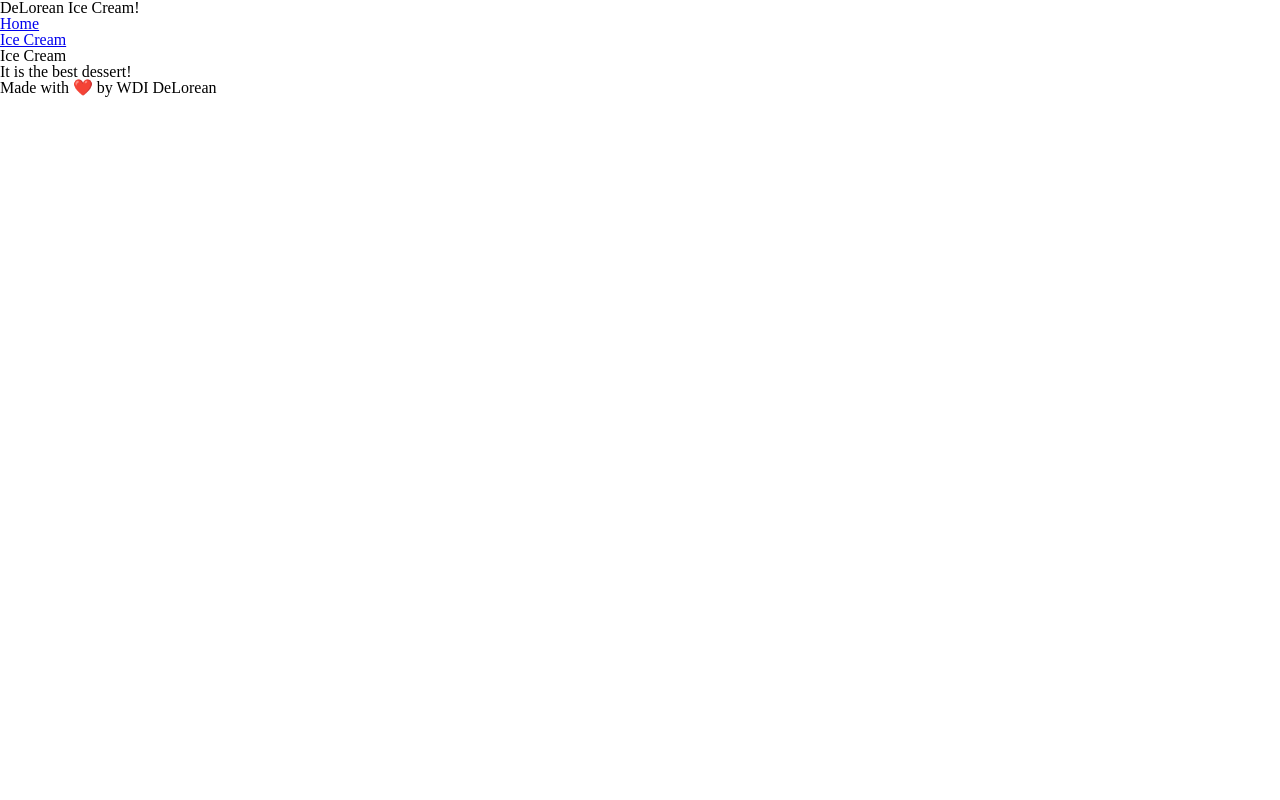
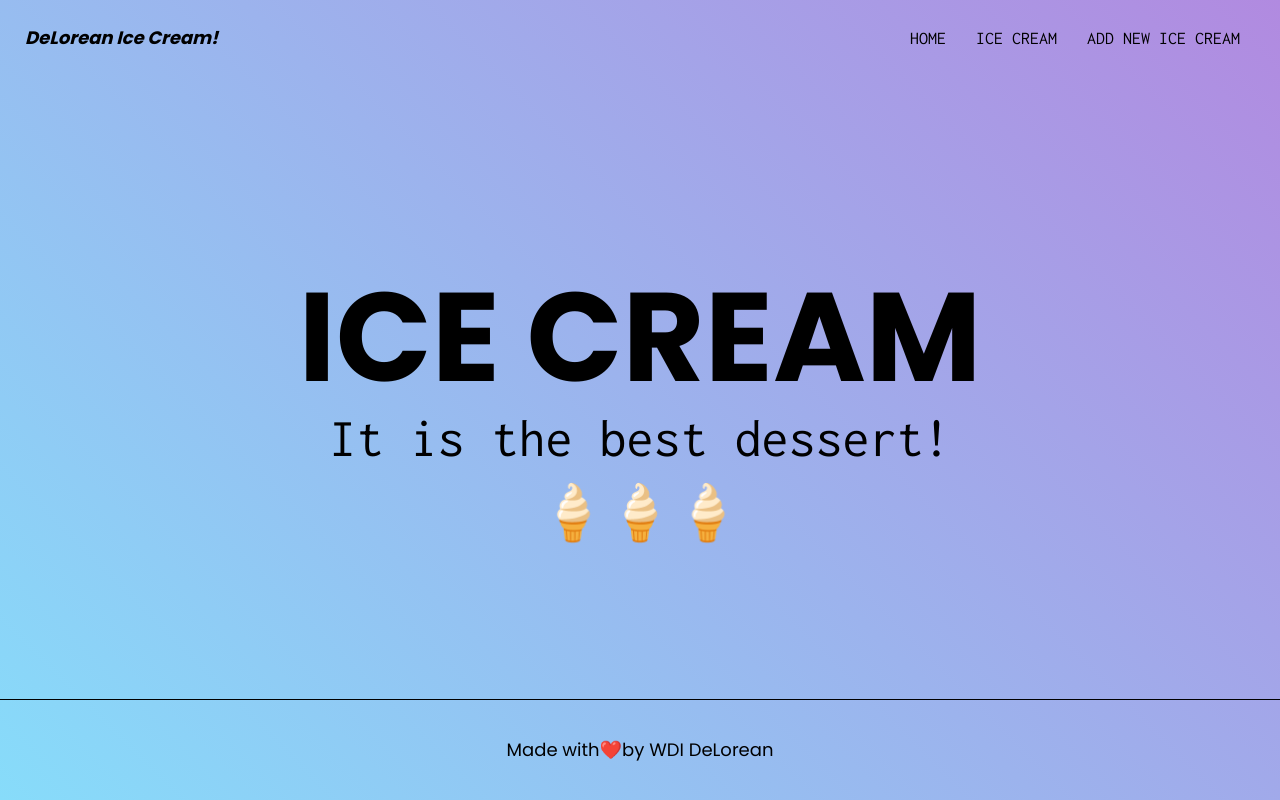
Before and after one commit to jkarlin929/ice-cream-react-full-build, a React (Create React App) app in the folder icecream-finish/client/: page / in a window 1280 px wide. Built offline with nearby package versions, Linux system fonts and the light colour scheme.

Commit message:
finish css for home

```diff
--- a/icecream-finish/client/src/App.css
+++ b/icecream-finish/client/src/App.css
@@ -1,3 +1,4 @@
+@import url('https://fonts.googleapis.com/css?family=Inconsolata|Poppins:400,700');
 html, body, div, span, applet, object, iframe,
 h1, h2, h3, h4, h5, h6, p, blockquote, pre,
 a, abbr, acronym, address, big, cite, code,
@@ -23,6 +24,7 @@ article, aside, details, figcaption, figure,
 footer, header, hgroup, menu, nav, section {
   display: block;
 }
+
 body {
   line-height: 1;
 }
@@ -41,3 +43,103 @@ table {
   border-collapse: collapse;
   border-spacing: 0;
 }
+
+
+/* J CSS */
+
+.color-one {
+  color: #F3C9DD;
+}
+
+.color-two {
+  color: #B18AE0;
+}
+
+.color-two {
+  color: #87DCFA;
+}
+
+.App {
+    /* Permalink - use to edit and share this gradient: http://colorzilla.com/gradient-editor/#87dcfa+0,b18ae0+100 */
+  background: #87dcfa; /* Old browsers */
+  background: -moz-linear-gradient(45deg, #87dcfa 0%, #b18ae0 100%); /* FF3.6-15 */
+  background: -webkit-linear-gradient(45deg, #87dcfa 0%,#b18ae0 100%); /* Chrome10-25,Safari5.1-6 */
+  background: linear-gradient(45deg, #87dcfa 0%,#b18ae0 100%); /* W3C, IE10+, FF16+, Chrome26+, Opera12+, Safari7+ */
+  filter: progid:DXImageTransform.Microsoft.gradient( startColorstr='#87dcfa', endColorstr='#b18ae0',GradientType=1 ); /* IE6-9 fallback on horizontal gradient */
+
+  min-height: 100vh;
+  display: flex;
+  flex-direction: column;
+  font-family: 'poppins', sans-serif;
+  font-size: 18px;
+  line-height: 1.4em;
+}
+
+.container {
+  display: flex;
+  flex: 1;
+}
+
+.container .home {
+  display: flex;
+  flex-direction: column;
+  flex: 1;
+  align-items: center;
+  justify-content: center;
+}
+
+.container .home h1 {
+  font-size: 7em;
+  line-height: 1.4em;
+  font-weight: 900;
+  text-transform: uppercase;
+}
+
+.container .home h3 {
+  font-size: 3em;
+  font-family: inconsolata, monospace;
+}
+
+.container .home h3:after {
+  content: '🍦🍦🍦';
+  display: block;
+  text-align: center;
+  margin-top: 50px;
+}
+
+header {
+  display: flex;
+  justify-content: space-between;
+  padding: 25px;
+}
+
+header nav ul {
+  display: flex;
+}
+
+header nav ul li a {
+  padding: 15px;
+  text-decoration: none;
+  color: black;
+  font-family: 'inconsolata', monospace;
+  text-transform: uppercase;
+  transition: 0.2s;
+}
+
+header nav ul li a:hover {
+  background-color: rgba(243, 201, 221, 0.7);
+  border-bottom: 1px solid black;
+}
+
+header .logo {
+  font-weight: 800;
+  font-style: italic;
+}
+
+footer {
+  min-height: 100px;
+  display: flex;
+  align-items: center;
+  justify-content: center;
+  border-top: 1px solid black;
+}
--- a/icecream-finish/client/src/App.js
+++ b/icecream-finish/client/src/App.js
@@ -17,11 +17,13 @@ class App extends Component {
       <Router>
         <div className="App">
           <Header />
-          <Route exact path="/" component={Home} />
-          <Route exact path="/ice-cream" component={IceCreamList} />
-          <Route exact path="/ice-cream/:id" component={IceCreamSingle} />
-          <Route exact path="/add" component={IceCreamAddForm} />
-          <Route exact path="/edit/:id" component={IceCreamEditForm} />
+          <div className="container">
+            <Route exact path="/" component={Home} />
+            <Route exact path="/ice-cream" component={IceCreamList} />
+            <Route exact path="/ice-cream/:id" component={IceCreamSingle} />
+            <Route exact path="/add" component={IceCreamAddForm} />
+            <Route exact path="/edit/:id" component={IceCreamEditForm} />
+          </div>
           <Footer />
         </div>
       </Router>
--- a/icecream-finish/client/src/components/Header.jsx
+++ b/icecream-finish/client/src/components/Header.jsx
@@ -12,6 +12,7 @@ const Header = () => {
         <ul>
           <li><Link to='/'>Home</Link></li>
           <li><Link to='/ice-cream'>Ice Cream</Link></li>
+          <li><Link to='/add'>Add New Ice Cream</Link></li>
         </ul>
       </nav>
     </header>
```
Lines whose indentation alone changed are shown as unchanged.
